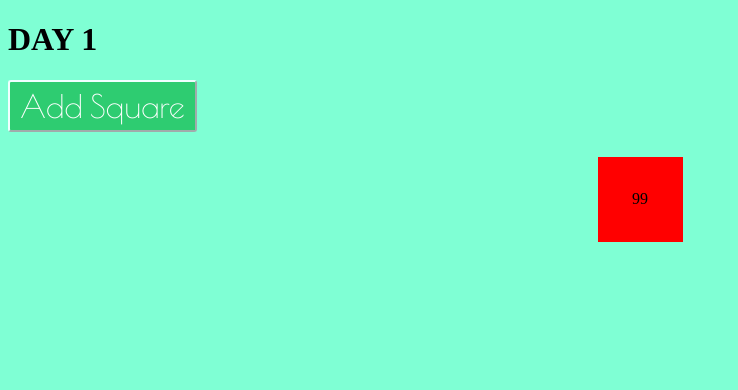
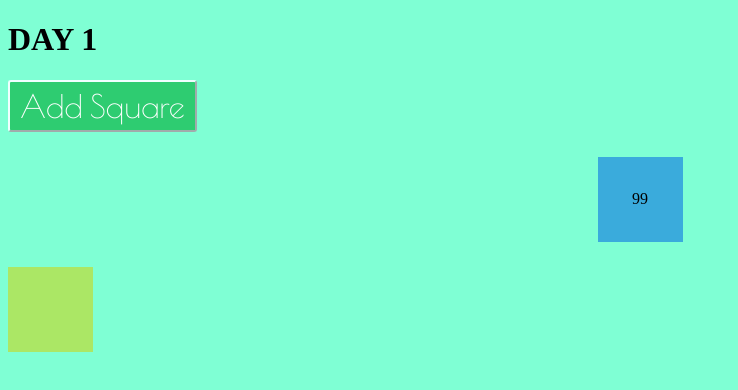
Before and after one commit to Jakavickis/rewatch, a React (Create React App) app: page / in a window 1280 px wide. Both pictures are taken after a click on the button "Add Square". Shown: the top 390 px of the page, without its empty margins (0-738 px from the left). Built offline with nearby package versions, Linux system fonts and the light colour scheme.

Commit message:
randColor

```diff
--- a/src/components/day1/Square.jsx
+++ b/src/components/day1/Square.jsx
@@ -1,22 +1,30 @@
 import { useState } from "react";
-import RandNumb from "../functions/randNumb";
+import randColor from "../functions/randColor";
+import randNumb from "../functions/randNumb";
 
 function Square() {
 
     const [addSq, setAddSq] = useState([]);
 
     const addingSq = () => {
-        setAddSq(s => [...s, RandNumb(1, 100)])
+        setAddSq(s => [...s, { number: randNumb(1, 100), color: randColor() }]);
     }
+
+
 
     return (
         <>
             <button className="btn btn-green" onClick={addingSq}>Add Square</button>
             <div className="container">
                 {
-                    addSq.map((sq, i) => <div className="square" key={i}>{sq}</div>)
+                    addSq.map((sq, i) => <div style={{
+                        backgroundColor: sq.color
+                    }} className="square" key={i}>{sq.number}</div>)
                 }
             </div>
+            <div style={{
+                backgroundColor: randColor()
+            }} className="square"></div>
         </>
     )
 }
--- /dev/null
+++ b/src/components/functions/randColor.js
@@ -0,0 +1,10 @@
+function randColor() {
+    var letters = '0123456789ABCDEF';
+    var color = '#';
+    for (var i = 0; i < 6; i++) {
+        color += letters[Math.floor(Math.random() * 16)];
+    }
+    return color;
+}
+
+export default randColor;
```
